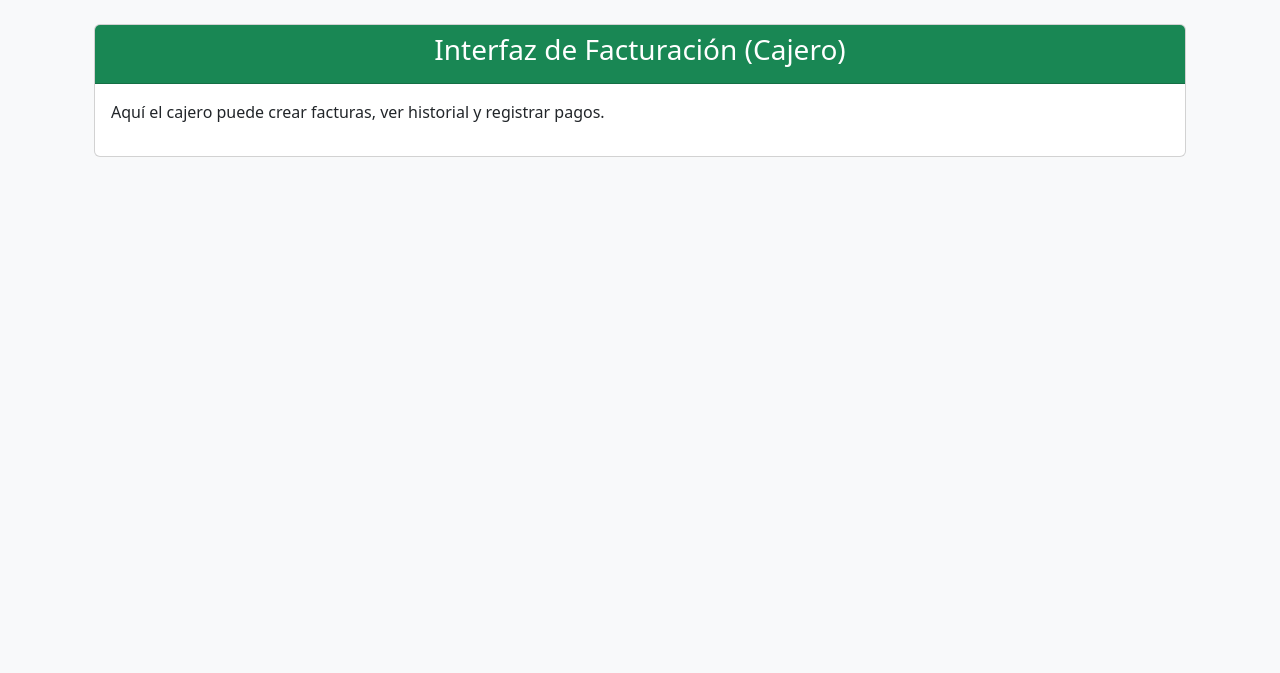
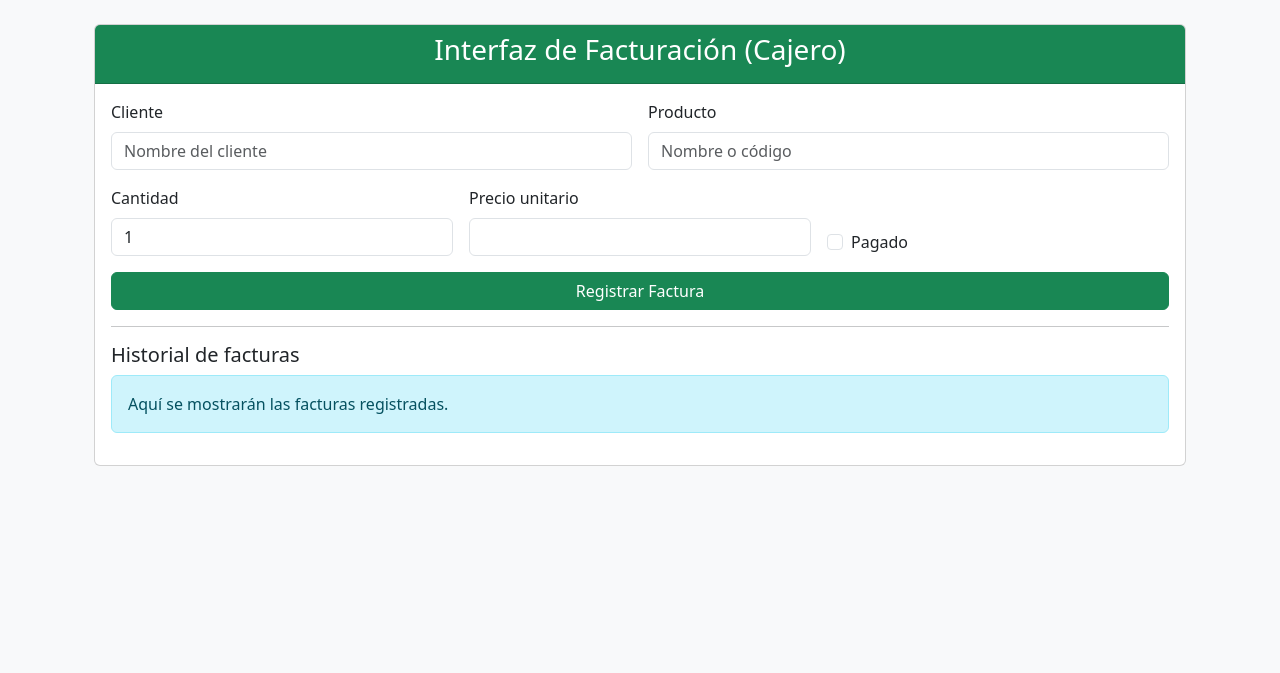
Before and after one commit to cocosor69/Prueba, a Flask app: template templates/facturacion.html in a window 1280 px wide. Shown: the part 56-729 px from the top of the page. Run offline with Flask 3, Linux system fonts and the light colour scheme; the template is opened without the code that fills it, so the values that code supplies are empty.

Commit message:
visualizaciones

```diff
--- a/app.py
+++ b/app.py
@@ -90,7 +90,8 @@ def login():
         usuario = User.query.filter_by(email=email).first()
         if usuario and check_password_hash(usuario.password, password):
             role = usuario.role.nombre
-            session['usuario'] = {'id': usuario.id, 'email': usuario.email, 'role': role}
+            tipo = usuario.tipoEmpleado.nombre if usuario.tipoEmpleado else ''
+            session['usuario'] = {'id': usuario.id, 'email': usuario.email, 'role': role, 'tipo': tipo}
             flash('Inicio de sesión exitoso', 'success')
             return redirect(url_for('dashboard'))
         else:
--- a/templates/base.html
+++ b/templates/base.html
@@ -36,7 +36,7 @@
                 <a class="nav-link" href="{{ url_for('stock') }}">Stock</a>
               </li>
             {% elif session['usuario'] and session['usuario']['role'] == 'Empleado' %}
-              {% set tipo = session['usuario_tipo'] if session['usuario_tipo'] is defined else '' %}
+              {% set tipo = session['usuario']['tipo'] %}
               {% if tipo == 'Cajero' %}
                 <li class="nav-item">
                   <a class="nav-link" href="{{ url_for('facturacion') }}">Facturación</a>
--- a/templates/facturacion.html
+++ b/templates/facturacion.html
@@ -6,8 +6,36 @@
       <h3>Interfaz de Facturación (Cajero)</h3>
     </div>
     <div class="card-body">
-      <p>Aquí el cajero puede crear facturas, ver historial y registrar pagos.</p>
-      <!-- Aquí puedes agregar formularios y tablas para facturación -->
+      <form class="row g-3">
+        <div class="col-md-6">
+          <label for="cliente" class="form-label">Cliente</label>
+          <input type="text" class="form-control" id="cliente" name="cliente" placeholder="Nombre del cliente">
+        </div>
+        <div class="col-md-6">
+          <label for="producto" class="form-label">Producto</label>
+          <input type="text" class="form-control" id="producto" name="producto" placeholder="Nombre o código">
+        </div>
+        <div class="col-md-4">
+          <label for="cantidad" class="form-label">Cantidad</label>
+          <input type="number" class="form-control" id="cantidad" name="cantidad" min="1" value="1">
+        </div>
+        <div class="col-md-4">
+          <label for="precio" class="form-label">Precio unitario</label>
+          <input type="number" class="form-control" id="precio" name="precio" min="0" step="0.01">
+        </div>
+        <div class="col-md-4 d-flex align-items-end">
+          <div class="form-check">
+            <input class="form-check-input" type="checkbox" id="pagado" name="pagado">
+            <label class="form-check-label" for="pagado">Pagado</label>
+          </div>
+        </div>
+        <div class="col-12">
+          <button type="submit" class="btn btn-success w-100">Registrar Factura</button>
+        </div>
+      </form>
+      <hr>
+      <h5>Historial de facturas</h5>
+      <div class="alert alert-info">Aquí se mostrarán las facturas registradas.</div>
     </div>
   </div>
 </div>
```
Also changed, not shown: templates/catalogo.html (+27 -2 lines), templates/stock.html (+27 -2 lines).
